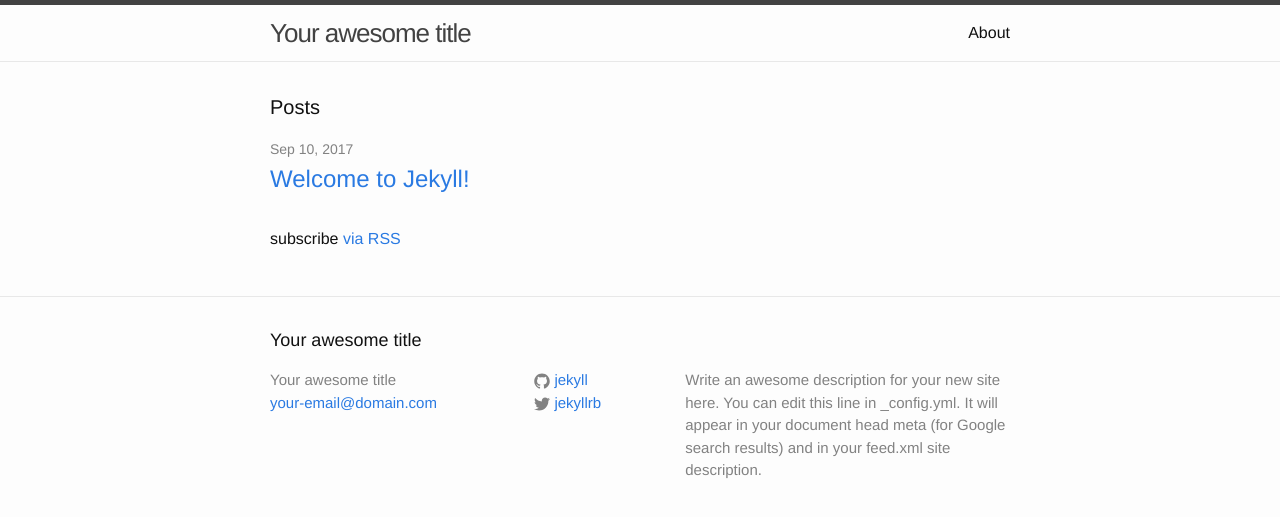
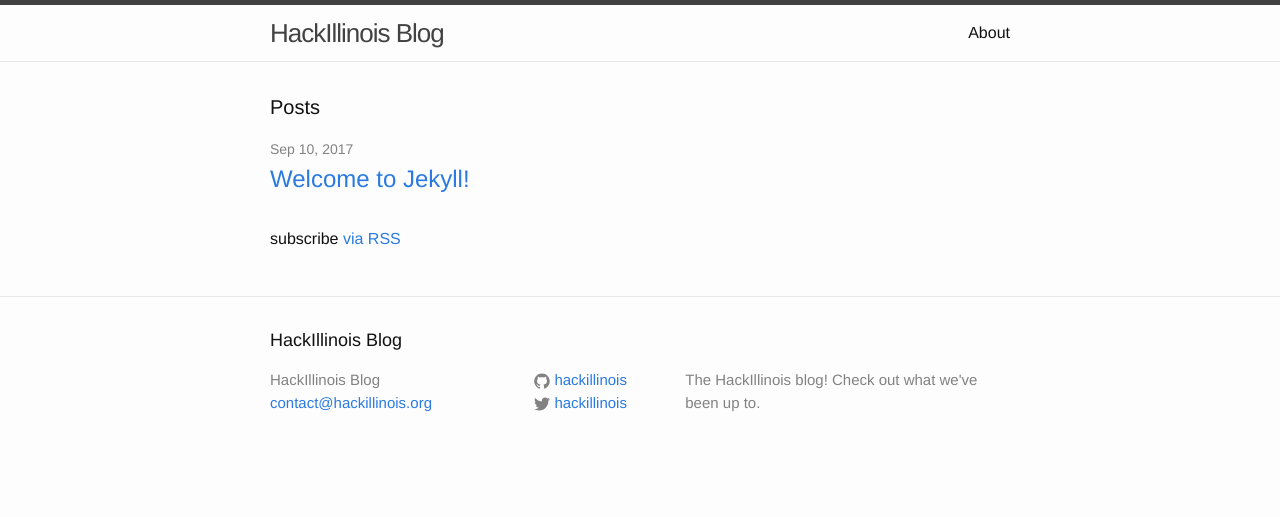
Before and after one commit to HackIllinois/blog, a Jekyll site: the page built from index.html, in a window 1280 px wide. Shown: the top 517 px of the page. Built offline with Jekyll 4.4.1, drawn with Linux system fonts in a browser that asks for light colours.

Commit message:
Update config

```diff
--- a/_config.yml
+++ b/_config.yml
@@ -6,16 +6,14 @@
 # 'jekyll serve'. If you change this file, please restart the server process.
 
 # Site settings
-title: Your awesome title
-email: your-email@domain.com
+title: HackIllinois Blog
+email: contact@hackillinois.org
 description: > # this means to ignore newlines until "baseurl:"
-  Write an awesome description for your new site here. You can edit this
-  line in _config.yml. It will appear in your document head meta (for
-  Google search results) and in your feed.xml site description.
+  The HackIllinois blog! Check out what we've been up to.
 baseurl: "" # the subpath of your site, e.g. /blog
-url: "http://yourdomain.com" # the base hostname & protocol for your site
-twitter_username: jekyllrb
-github_username:  jekyll
+url: "blog.hackillinois.org" # the base hostname & protocol for your site
+twitter_username: hackillinois
+github_username:  hackillinois
 
 # Build settings
 markdown: kramdown
```
